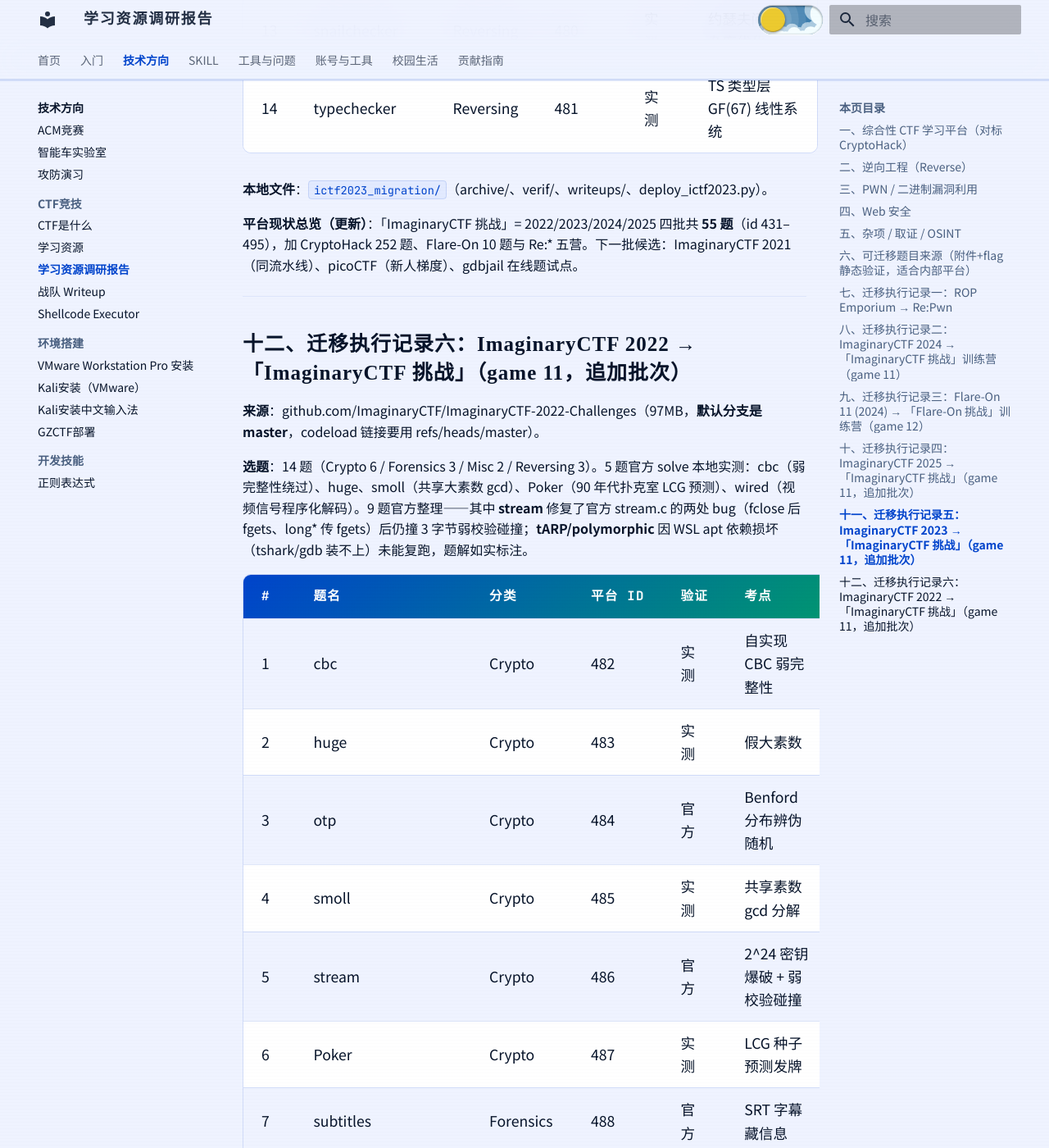
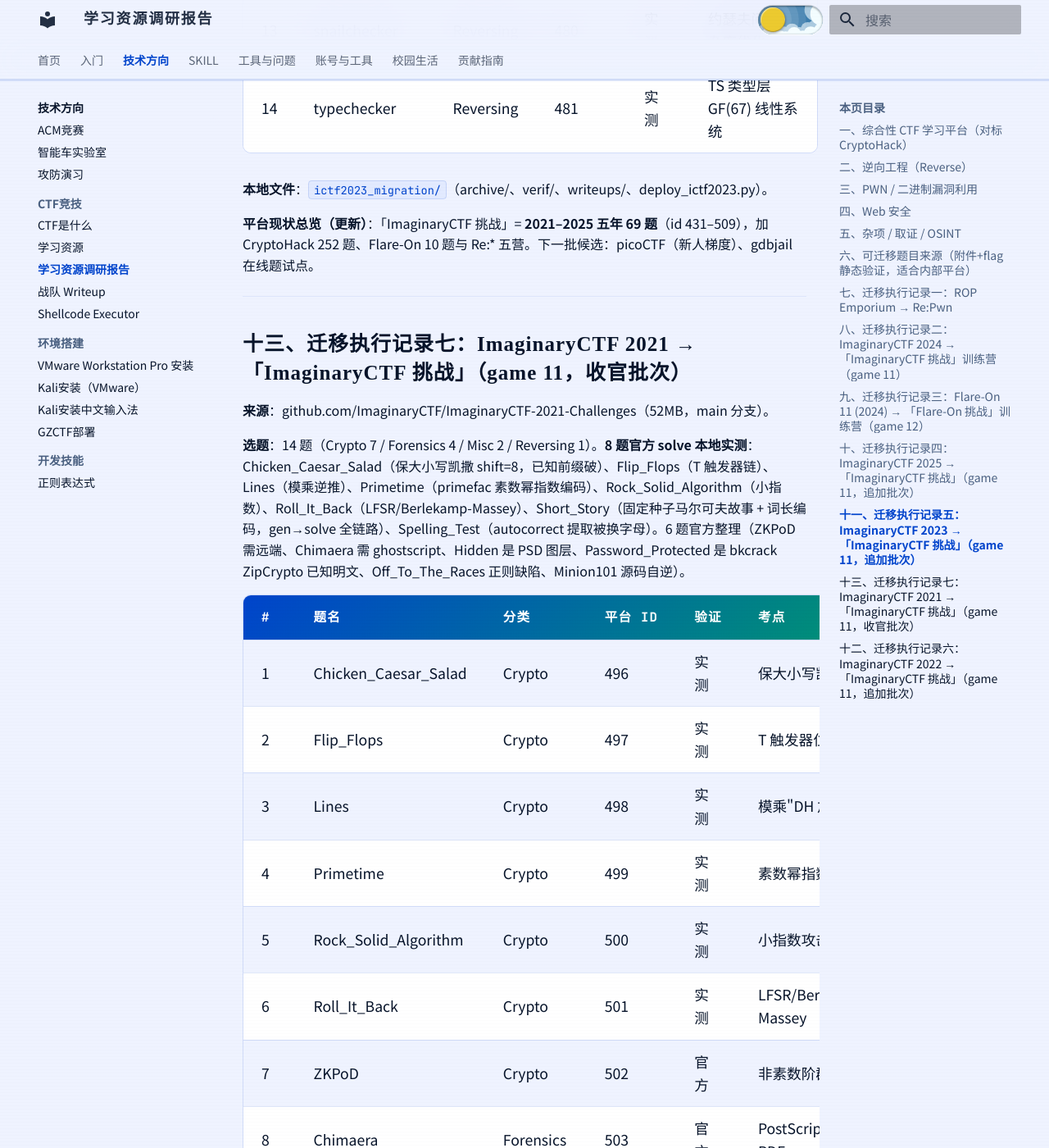
Before and after one commit to starnotes-xj/SurviveBIGCManual, an MkDocs documentation site: the page built from docs/02-技术方向/CTF竞技/学习资源调研报告.md, in a window 1280 px wide and 1400 px high, scrolled down 20570 px. Shown: the whole window at 82% size. Built offline with MkDocs 1.6.1 and Material for MkDocs 9.7.7, drawn with Linux system fonts in a browser that asks for light colours; some of the changed text lies outside the part shown.

Commit message:
docs(CTF): 调研报告追加 ImaginaryCTF 2021 批次（14 题，五年 69 题收官）

```diff
--- a/docs/02-技术方向/CTF竞技/学习资源调研报告.md
+++ b/docs/02-技术方向/CTF竞技/学习资源调研报告.md
@@ -6,8 +6,8 @@
     目标是找到像 [CryptoHack](https://cryptohack.org) 一样优质的练习平台、付费课程与工具教程，
     并把适合离线搬运的好题迁移到战队训练平台（bigcctf.org.cn）。
 
-    本文是完整调研结论 + 六批迁移记录（ROP Emporium 8 题、ImaginaryCTF 2022–2025 四批
-    共 55 题、Flare-On 11 (2024) 全 10 题），训练平台的对应训练营里都能找到这些题。
+    本文是完整调研结论 + 七批迁移记录（ROP Emporium 8 题、**ImaginaryCTF 2021–2025 五年 69 题**、
+    Flare-On 11 (2024) 全 10 题），训练平台的对应训练营里都能找到这些题。
 
 ---
 
@@ -324,7 +324,34 @@
 
 **本地文件**：`ictf2023_migration/`（archive/、verif/、writeups/、deploy_ictf2023.py）。
 
-**平台现状总览（更新）**：「ImaginaryCTF 挑战」= 2022/2023/2024/2025 四批共 **55 题**（id 431–495），加 CryptoHack 252 题、Flare-On 10 题与 Re:* 五营。下一批候选：ImaginaryCTF 2021（同流水线）、picoCTF（新人梯度）、gdbjail 在线题试点。
+**平台现状总览（更新）**：「ImaginaryCTF 挑战」= **2021–2025 五年 69 题**（id 431–509），加 CryptoHack 252 题、Flare-On 10 题与 Re:* 五营。下一批候选：picoCTF（新人梯度）、gdbjail 在线题试点。
+
+---
+
+## 十三、迁移执行记录七：ImaginaryCTF 2021 → 「ImaginaryCTF 挑战」（game 11，收官批次）
+
+**来源**：github.com/ImaginaryCTF/ImaginaryCTF-2021-Challenges（52MB，main 分支）。
+
+**选题**：14 题（Crypto 7 / Forensics 4 / Misc 2 / Reversing 1）。**8 题官方 solve 本地实测**：Chicken_Caesar_Salad（保大小写凯撒 shift=8，已知前缀破）、Flip_Flops（T 触发器链）、Lines（模乘逆推）、Primetime（primefac 素数幂指数编码）、Rock_Solid_Algorithm（小指数）、Roll_It_Back（LFSR/Berlekamp-Massey）、Short_Story（固定种子马尔可夫故事 + 词长编码，gen→solve 全链路）、Spelling_Test（autocorrect 提取被换字母）。6 题官方整理（ZKPoD 需远端、Chimaera 需 ghostscript、Hidden 是 PSD 图层、Password_Protected 是 bkcrack ZipCrypto 已知明文、Off_To_The_Races 正则缺陷、Minion101 源码自逆）。
+
+| # | 题名 | 分类 | 平台 id | 验证 | 考点 |
+|---|---|---|---|---|---|
+| 1 | Chicken_Caesar_Salad | Crypto | 496 | 实测 | 保大小写凯撒 |
+| 2 | Flip_Flops | Crypto | 497 | 实测 | T 触发器位变换 |
+| 3 | Lines | Crypto | 498 | 实测 | 模乘"DH 加密" |
+| 4 | Primetime | Crypto | 499 | 实测 | 素数幂指数编码 |
+| 5 | Rock_Solid_Algorithm | Crypto | 500 | 实测 | 小指数攻击 |
+| 6 | Roll_It_Back | Crypto | 501 | 实测 | LFSR/Berlekamp-Massey |
+| 7 | ZKPoD | Crypto | 502 | 官方 | 非素数阶群 ZK 破 |
+| 8 | Chimaera | Forensics | 503 | 官方 | PostScript 程序 PDF |
+| 9 | Hidden | Forensics | 504 | 官方 | PSD 图层 |
+| 10 | Password_Protected | Forensics | 505 | 官方 | ZipCrypto 已知明文 |
+| 11 | Short_Story | Forensics | 506 | 实测 | 马尔可夫故事词长编码 |
+| 12 | Spelling_Test | Misc | 507 | 实测 | autocorrect 字母提取 |
+| 13 | Off_To_The_Races | Misc | 508 | 官方 | 正则回溯缺陷下注 |
+| 14 | Minion101 | Reversing | 509 | 官方 | C++ 变换自逆 |
+
+**ImaginaryCTF 五年迁移至此收官**：2021–2025 共 69 题全部上线（id 431–509），逐年标签可筛。**本地文件**：`ictf2021_migration/`。
 
 ---
 
```
